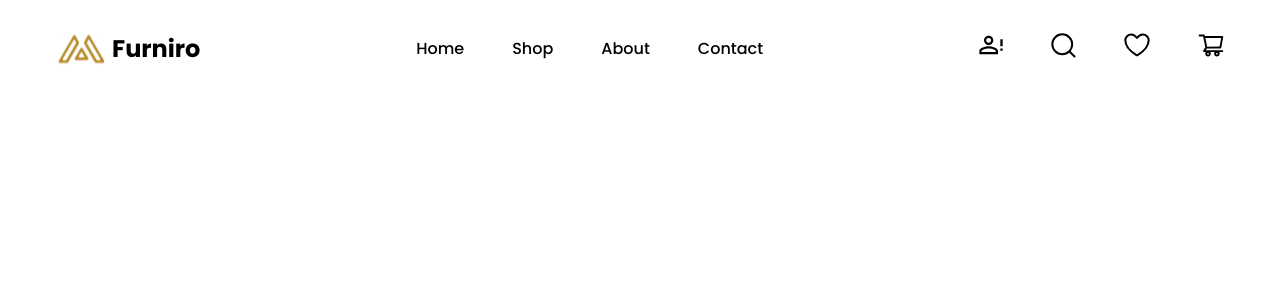
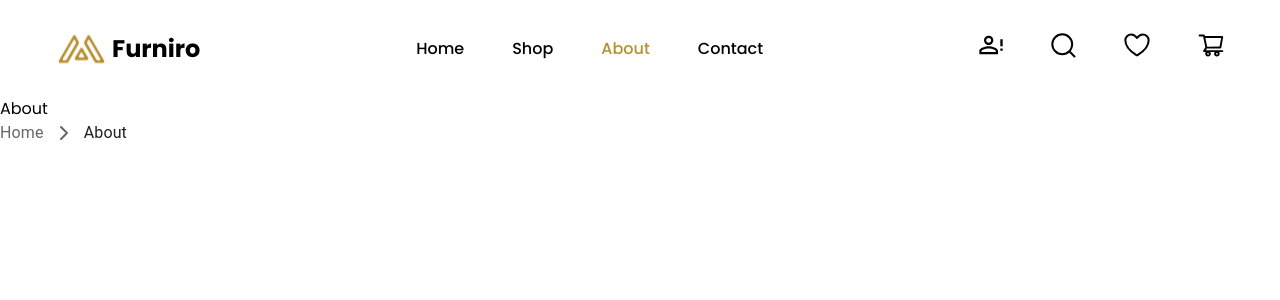
Before and after one commit to Gennod/ibb-furniro, a React (Vite) app: page /about in a window 1280 px wide. Shown: the top 300 px of the page. Built offline with nearby package versions, Linux system fonts and the light colour scheme.

Commit message:
feat: add breadcrumbs and products limit

```diff
--- a/src/components/layout/Header/components/Navigation.tsx
+++ b/src/components/layout/Header/components/Navigation.tsx
@@ -1,4 +1,4 @@
-import { Link } from 'react-router-dom'
+import { NavLink } from 'react-router-dom'
 
 import { links } from '../data/header.data'
 
@@ -25,7 +25,14 @@ export const NavItem: React.FC<NavItemProps> = ({ href, title }) => {
 	return (
 		<>
 			<li>
-				<Link to={href}>{title}</Link>
+				<NavLink
+					to={href}
+					className={({ isActive }) =>
+						isActive ? 'text-(--color-primary)' : 'text-black'
+					}
+				>
+					{title}
+				</NavLink>
 			</li>
 		</>
 	)
--- /dev/null
+++ b/src/components/pages/About/index.tsx
@@ -0,0 +1,12 @@
+import { MyBreadcrumbs } from '../../ui/breadcrumbs'
+
+const About = () => {
+	return (
+		<div>
+			<h2>About</h2>
+			<MyBreadcrumbs />
+		</div>
+	)
+}
+
+export default About
--- a/src/components/pages/Home/index.tsx
+++ b/src/components/pages/Home/index.tsx
@@ -1,11 +1,15 @@
-import { Products } from './components/Products'
+import { Products } from '../../ui/Products'
+
 import { Promo } from './components/Promo'
 
 const Home = () => {
 	return (
 		<>
 			<Promo />
-			<Products />
+			<Products
+				isTitle={true}
+				limit={8}
+			/>
 		</>
 	)
 }
--- a/src/components/pages/Shop/index.tsx
+++ b/src/components/pages/Shop/index.tsx
@@ -1,12 +1,19 @@
+import { Products } from '../../ui/Products'
 import { MyBreadcrumbs } from '../../ui/breadcrumbs'
 
 const Shop = () => {
 	return (
-		<div className="flex h-80 items-center justify-center bg-[url(/shop/bg.jpg)]">
-			<div className="flex flex-col justify-center gap-2">
-				<h2 className="text-5xl font-medium">Shop</h2>
-				<MyBreadcrumbs />
+		<div>
+			<div className="flex h-80 items-center justify-center bg-[url(/shop/bg.jpg)]">
+				<div className="flex flex-col justify-center gap-2">
+					<h2 className="text-5xl font-medium">Shop</h2>
+					<MyBreadcrumbs />
+				</div>
 			</div>
+			<Products
+				isTitle={false}
+				limit={16}
+			/>
 		</div>
 	)
 }
--- a/src/components/pages/Home/components/Products.tsx
+++ b/src/components/ui/Products.tsx
@@ -1,21 +1,28 @@
-import { useEffect } from 'react'
+import React, { useEffect } from 'react'
 
-import { useAppDispatch, useAppSelector } from '../../../../store/hooks'
-import { fetchProducts } from '../../../../store/reducers/products'
+import { useAppDispatch, useAppSelector } from '../../store/hooks'
+import { fetchProducts } from '../../store/reducers/products'
 
-export const Products = () => {
+interface ProductsProps {
+	isTitle?: boolean
+	limit: number
+}
+
+export const Products: React.FC<ProductsProps> = ({ isTitle, limit }) => {
 	const dispatch = useAppDispatch()
 	const { products, status } = useAppSelector(state => state.products)
 
 	useEffect(() => {
-		dispatch(fetchProducts())
+		dispatch(fetchProducts(limit))
 		console.log(products)
-	}, [])
+	}, [dispatch, limit])
 
 	if (status === 'succeed') {
 		return (
 			<div className="pt-14">
-				<h2 className="text-center text-4xl font-bold">Our Products</h2>
+				{isTitle && (
+					<h2 className="text-center text-4xl font-bold">Our Products</h2>
+				)}
 				<ul className="relative grid grid-cols-3 gap-8 px-24 py-10">
 					{products.map(product => (
 						<li
--- a/src/main.tsx
+++ b/src/main.tsx
@@ -4,6 +4,7 @@ import { Provider } from 'react-redux'
 import { BrowserRouter, Route, Routes } from 'react-router-dom'
 
 import Header from './components/layout/Header'
+import About from './components/pages/About'
 import Home from './components/pages/Home'
 import Shop from './components/pages/Shop'
 import './index.css'
@@ -27,6 +28,10 @@ createRoot(document.getElementById('root')!).render(
 						path="/shop"
 						element={<Shop />}
 					/>
+					<Route
+						path="/about"
+						element={<About />}
+					/>
 				</Routes>
 			</BrowserRouter>
 		</Provider>
--- a/src/store/reducers/products.ts
+++ b/src/store/reducers/products.ts
@@ -5,8 +5,10 @@ import { IProducts } from '../../types'
 
 export const fetchProducts = createAsyncThunk(
 	'products/getAllProducts',
-	async () => {
-		const response = await axios.get('https://dummyjson.com/products?limit=8')
+	async (limit: number) => {
+		const response = await axios.get(
+			`https://dummyjson.com/products?limit=${limit}`
+		)
 
 		return response.data
 	}
```
